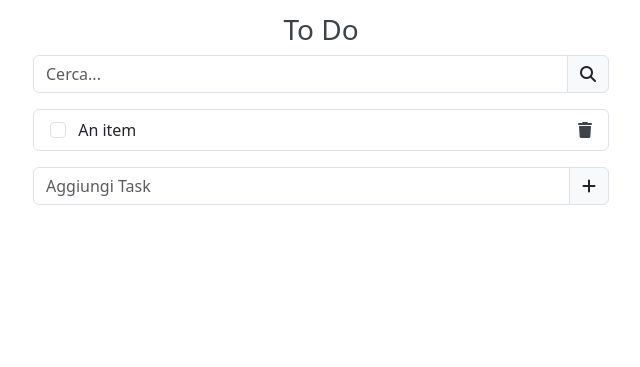
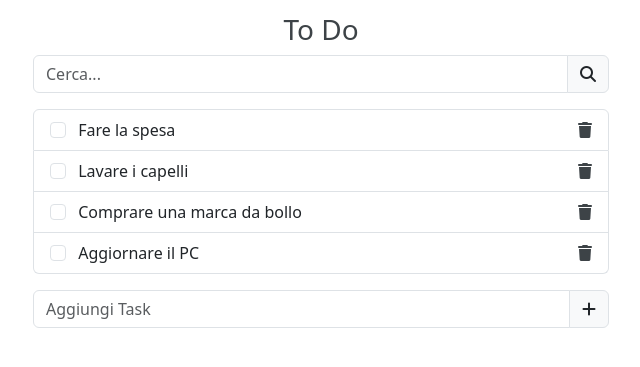
Before and after one commit to EricaMarzi/vue-todolist, a plain HTML site: page index.html in a window 1280 px wide. Shown: the part 101-468 px from the top of the page, without its empty margins (319-959 px from the left). Drawn offline with nearby package versions, Linux system fonts and the light colour scheme.

Commit message:
add task dynamically

```diff
--- a/JS/script.js
+++ b/JS/script.js
@@ -27,6 +27,17 @@ Creare un filtro di ricerca in tempo reale
 
 const {createApp} = Vue;
 
-const app= createApp ({});
+const app= createApp ({
+    data(){
+        return {
+            tasks: [
+                { id: 1, done: false, text: 'Fare la spesa' },
+                { id: 2, done: true, text: 'Lavare i capelli' },
+                { id: 3, done: false, text: 'Comprare una marca da bollo' },
+                { id: 4, done: false, text: 'Aggiornare il PC' }
+                ]
+        }
+    }
+});
 
 app.mount('#root')
--- a/index.html
+++ b/index.html
@@ -40,10 +40,10 @@
                   </div>
                 <!--List-->
                 <ul class="list-group">
-                    <li class="list-group-item d-flex justify-content-between align-items-center">
+                    <li v-for="task in tasks" class="list-group-item d-flex justify-content-between align-items-center">
                         <div>
                             <input type="checkbox" class="form-check-input me-2">
-                            An item
+                            {{task.text}}
                         </div>
                         <i class="fa-solid fa-trash text-gray pointer"></i>
                     </li>
```
